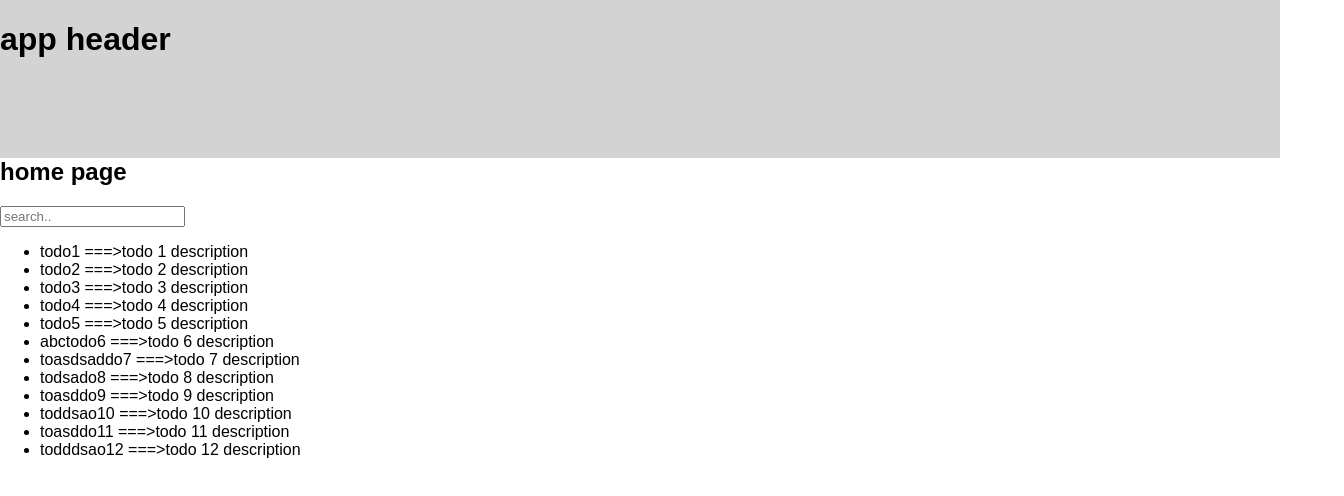
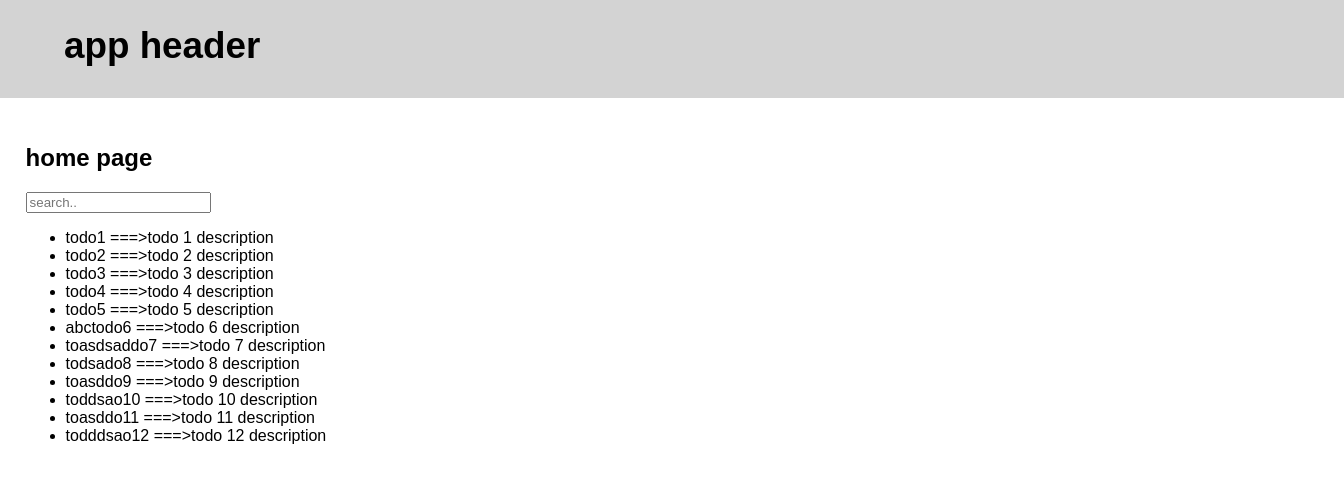
Before and after one commit to sparklingshan/angular4test, an Angular app: page / in a window 1280 px wide. Shown: the top 496 px of the page, 1344 px wide, since content can reach past the window. Built offline with nearby package versions, Linux system fonts and the light colour scheme.

Commit message:
add some styles

```diff
--- a/src/components/app/app.component.css
+++ b/src/components/app/app.component.css
@@ -9,8 +9,10 @@
 
 .header {
     background-color: #d3d3d3;
-    height: calc(10vw + 30px);
+    height: calc(3vw + 60px);
     position: absolute;
     top: 0;
     width: 100%;
+    font-size: calc(0.5vw + 12px);
+    padding-left: 5%;
 }
--- a/src/components/home/home.component.css
+++ b/src/components/home/home.component.css
@@ -1,4 +1,5 @@
 #homepage{
     width: 100%;
-    margin-top: calc(10vw + 30px);
+    margin-top: calc(3vw + 60px);
+    padding: 2%;
 }
```
